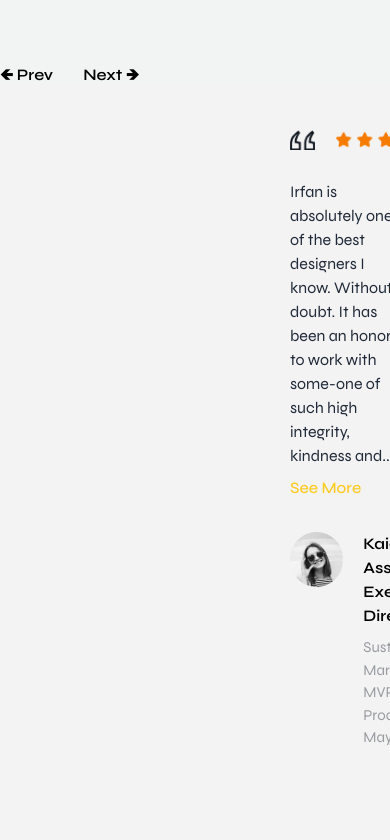
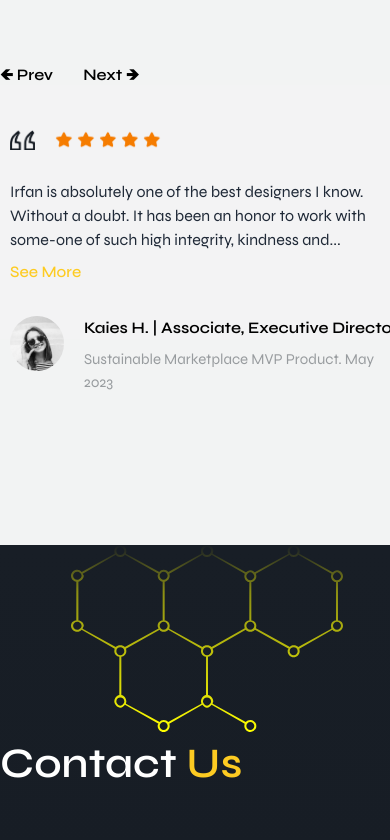
Before and after one commit to Mustajaaab/Northine, a React (Vite) app: page /home in a window 390 px wide. Shown: the part 8044-8884 px from the top of the page. Built offline with nearby package versions, Linux system fonts and the light colour scheme; a web font is replaced by a local one.

Commit message:
fix slider issue and make it responsive

```diff
--- a/src/App.css
+++ b/src/App.css
@@ -51,7 +51,7 @@
 }
 
 .country.highlight{
-  background-color: #fdcb22;
+  background-color: #fdcb22 !important;
   color: black;
   font-weight: 500;
 }
--- a/src/components/slider2/index.jsx
+++ b/src/components/slider2/index.jsx
@@ -3,17 +3,17 @@ import "swiper/css"; // Swiper styles
 import "swiper/css/navigation";
 import "swiper/css/pagination";
 import { Navigation, Pagination } from "swiper/modules";
-import { useRef } from "react"; // For controlling Swiper externally
-import Dot from '../../assets/images/dot.png'
-import Stars from '../../assets/images/stars.png'
-import Comma from '../../assets/images/commas.png'
-import Client1 from '../../assets/images/client1.jpg'
-import Client2 from '../../assets/images/client2.jpg'
-import Client3 from '../../assets/images/client3.jpg'
-import Client4 from '../../assets/images/client4.jpg'
-import SeeMoreText from "../seemore/seemore"
+import { useRef } from "react";
+import Dot from "../../assets/images/dot.png";
+import Stars from "../../assets/images/stars.png";
+import Comma from "../../assets/images/commas.png";
+import Client1 from "../../assets/images/client1.jpg";
+import Client2 from "../../assets/images/client2.jpg";
+import Client3 from "../../assets/images/client3.jpg";
+import Client4 from "../../assets/images/client4.jpg";
+import SeeMoreText from "../seemore/seemore";
+
 const Slider2 = () => {
-  // Create a reference for the Swiper instance
   const swiperRef = useRef(null);
 
   const slides = [
@@ -52,79 +52,101 @@ const Slider2 = () => {
   ];
 
   return (
-
     <div className="py-8 bg-[#121820]/5 pt-[120px]">
       <div className="container mx-auto">
-            <div className='lg:flex lg:justify-between'>
+        <div className="lg:flex lg:justify-between">
           <div>
             <div className="flex items-center gap-2">
-                    <img src={Dot} alt="" className="w-2 h-2"/>
+              <img src={Dot} alt="" className="w-2 h-2" />
               <p className="font-syne font-medium text-base leading-[25px]">Testimonial</p>
             </div>
-                <h1 className='font-syne font-semibold text-[42px] mt-8'>What Our <span className="text-[#F57C00]">Clients</span> Say</h1>
+            <h1 className="font-syne font-semibold text-[42px] mt-8">
+              What Our <span className="text-[#F57C00]">Clients</span> Say
+            </h1>
           </div>
-                <div className='flex gap-[30px] mt-14'>
-                    <button className='font-syne text-base font-semibold hover:text-[#121820]/50 ease-in-out duration-300 hover:scale-110' onClick={() => swiperRef.current?.slidePrev()}>🡸    Prev</button>
-                    <button className='font-syne text-base font-semibold hover:text-[#121820]/50 ease-in-out duration-300 hover:scale-110' onClick={() => swiperRef.current?.slideNext()}>Next 🡺</button>
+          <div className="flex gap-[30px] mt-14">
+            <button
+              className="font-syne text-base font-semibold hover:text-[#121820]/50 ease-in-out duration-300 hover:scale-110"
+              onClick={() => swiperRef.current?.slidePrev()}
+            >
+              🡸 Prev
+            </button>
+            <button
+              className="font-syne text-base font-semibold hover:text-[#121820]/50 ease-in-out duration-300 hover:scale-110"
+              onClick={() => swiperRef.current?.slideNext()}
+            >
+              Next 🡺
+            </button>
           </div>
         </div>
       </div>
 
-
       {/* Swiper slider */}
       <Swiper
-  slidesPerView={3} // Number of slides visible at a time
-  spaceBetween={20} // Space between slides
-  navigation={false} // Disable built-in navigation
-  pagination={{ clickable: true, el: null }}
+        slidesPerView={3}
+        spaceBetween={20}
+        navigation={false}
         modules={[Navigation, Pagination]}
-  onSwiper={(swiper) => (swiperRef.current = swiper)} // Control swiper externally
-  slidesOffsetBefore={290} // Add gap before the first slide
-  slidesOffsetAfter={290}
-  speed={1000} // Add gap after the last slide
+        onSwiper={(swiper) => (swiperRef.current = swiper)}
+        speed={1000}
         breakpoints={{
-    640: {
+          320: {
             slidesPerView: 1,
             spaceBetween: 20,
-      slidesOffsetBefore: 290,
-      slidesOffsetAfter: 290,
+            slidesOffsetBefore: 10,
+            slidesOffsetAfter: 10,
+          },
+          640: {
+            slidesPerView: 2,
+            spaceBetween: 20,
+            slidesOffsetBefore: 20,
+            slidesOffsetAfter: 20,
           },
           768: {
             slidesPerView: 2,
             spaceBetween: 30,
-      slidesOffsetBefore: 290,
-      slidesOffsetAfter: 290,
+            slidesOffsetBefore: 50,
+            slidesOffsetAfter: 50,
           },
           1024: {
-      slidesPerView: 4,
-      spaceBetween: 80,
+            slidesPerView: 3,
+            spaceBetween: 40,
+            slidesOffsetBefore: 100,
+            slidesOffsetAfter: 100,
+          },
+          1440: {
+            slidesPerView: 3,
+            spaceBetween: 40,
             slidesOffsetBefore: 290,
             slidesOffsetAfter: 290,
           },
         }}
         className="mySwiper mt-10 w-full"
       >
-
         {slides.map((slide, index) => (
-    <SwiperSlide key={index} >
-      <div className=" overflow-hidden">
+          <SwiperSlide key={index}>
+            <div className="overflow-hidden">
               <div className="flex gap-5 items-center">
-            <img src={slide.img} alt='' className="w-[25px] h-[21px]"/>
-            <img src={slide.img2} alt='' className="w-[110px] h-[25px]"/>
+                <img src={slide.img} alt="" className="w-[25px] h-[21px]" />
+                <img src={slide.img2} alt="" className="w-[110px] h-[25px]" />
               </div>
               <div>
                 <div className="mt-7">
-          <SeeMoreText text={slide.text} maxLength={150} className="font-normal text-[15px] text-[#121820]/40 font-syne leading-[25px] w-[361px]" />
+                  <SeeMoreText
+                    text={slide.text}
+                    maxLength={150}
+                    className="font-normal text-[15px] text-[#121820]/40 font-syne leading-[25px] w-[361px]"
+                  />
                 </div>
                 <div className="flex mt-8 gap-5 mb-[120px]">
-            <img src={slide.icon} alt="" className="w-[55px] h-[55px] rounded-full grayscale hover:grayscale-0 duration-300 ease-in-out"/>
+                  <img
+                    src={slide.icon}
+                    alt=""
+                    className="w-[55px] h-[55px] rounded-full grayscale hover:grayscale-0 duration-300 ease-in-out"
+                  />
                   <div>
-                <p className="text-base mb-2 font-syne font-semibold">
-                    {slide.client}
-                </p>
-                <p className="text-[15px] font-normal font-syne text-[#121820]/40">
-                    {slide.work}
-                </p>
+                    <p className="text-base mb-2 font-syne font-semibold">{slide.client}</p>
+                    <p className="text-[15px] font-normal font-syne text-[#121820]/40">{slide.work}</p>
                   </div>
                 </div>
               </div>
@@ -132,8 +154,6 @@ const Slider2 = () => {
           </SwiperSlide>
         ))}
       </Swiper>
-
-
     </div>
   );
 };
```
Lines whose indentation alone changed are shown as unchanged.
